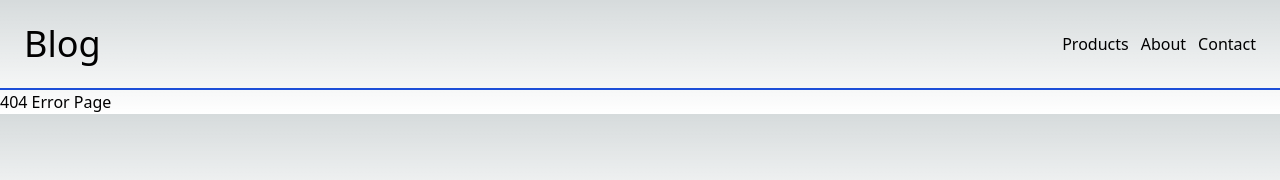
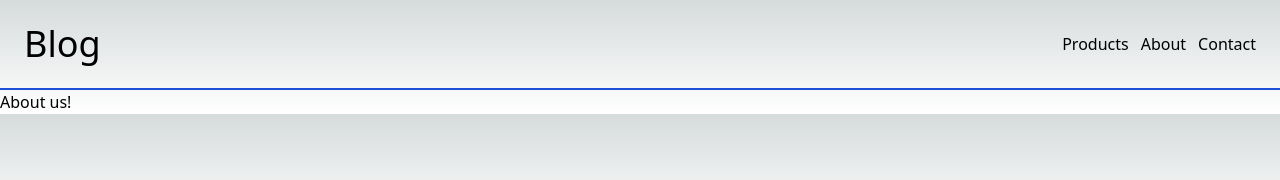
Before and after one commit to vpvm96/next13-practice, a Next.js app: page /about in a window 1280 px wide. Before the commit this address had no page. Shown: the top 180 px of the page. Built offline with nearby package versions, Linux system fonts and the light colour scheme.

Commit message:
feat: next13 ver - app dir 기반 라우팅 사용법

```diff
--- /dev/null
+++ b/app/about/page.tsx
@@ -0,0 +1,3 @@
+export default function AboutPage() {
+  return <div> About us! </div>
+}
--- /dev/null
+++ b/app/contact/page.tsx
@@ -0,0 +1,3 @@
+export default function ContactPage() {
+  return <div> Contact us! </div>
+}
```
